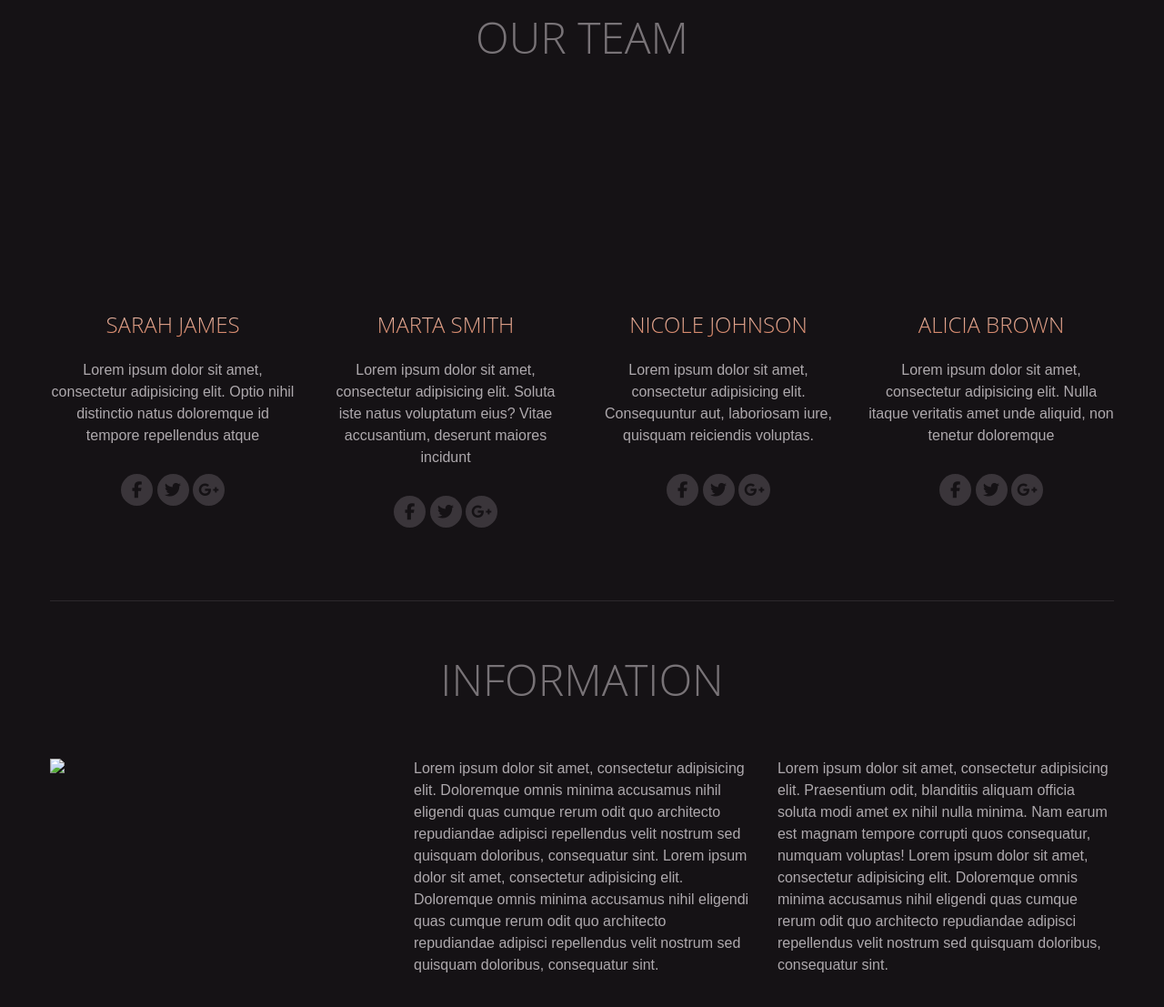
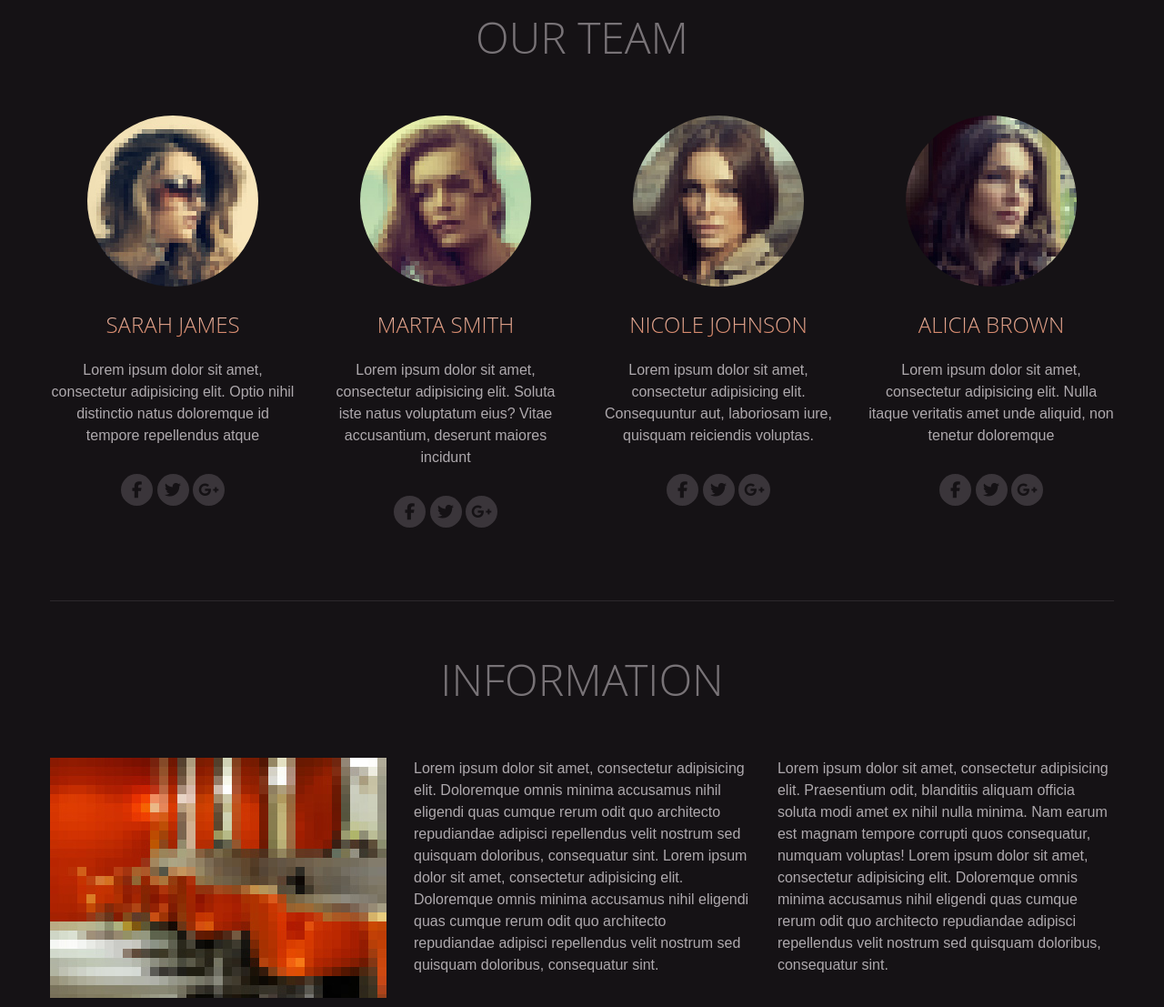
Before and after one commit to maacrewari/makeoversalons, a plain HTML site: page index.html in a window 1280 px wide. Shown: the part 1860-2967 px from the top of the page at 91% size. Drawn offline with nearby package versions, Linux system fonts and the light colour scheme; a script that the page names is missing; a web font is replaced by a local one.

Commit message:
Update index.html

```diff
--- a/index.html
+++ b/index.html
@@ -53,7 +53,7 @@
 
 			<div class="hero hero-slider">
 				<ul class="slides">
-					<li data-bg-image="dummy/slider-1.jpg">
+					<li data-bg-image="/slider-1.jpg">
 						<div class="container">
 							<h3 class="slider-subtitle">Your header goes here</h3>
 							<h2 class="slider-title">Professional</h2>
@@ -61,7 +61,7 @@
 							<a href="#" class="button large">Read more</a>
 						</div>
 					</li>
-					<li data-bg-image="dummy/slider-2.jpg">
+					<li data-bg-image="/slider-2.jpg">
 						<div class="container">
 							<h3 class="slider-subtitle">Your header goes here</h3>
 							<h2 class="slider-title">Professional</h2>
@@ -69,7 +69,7 @@
 							<a href="#" class="button large">Read more</a>
 						</div>
 					</li>
-					<li data-bg-image="dummy/slider-3.jpg">
+					<li data-bg-image="/slider-3.jpg">
 						<div class="container">
 							<h3 class="slider-subtitle">Your header goes here</h3>
 							<h2 class="slider-title">Professional</h2>
@@ -168,7 +168,7 @@
 						<div class="row">
 							<div class="col-md-3">
 								<div class="team">
-									<figure class="team-image"><img src="dummy/person-1.jpg"></figure>
+									<figure class="team-image"><img src="/person-1.jpg"></figure>
 									<h3 class="team-name">Sarah james</h3>
 									<p>Lorem ipsum dolor sit amet, consectetur adipisicing elit. Optio nihil distinctio natus doloremque id tempore repellendus atque</p>
 									<div class="social-links">
@@ -180,7 +180,7 @@
 							</div>
 							<div class="col-md-3">
 								<div class="team">
-									<figure class="team-image"><img src="dummy/person-2.jpg"></figure>
+									<figure class="team-image"><img src="/person-2.jpg"></figure>
 									<h3 class="team-name">Marta Smith</h3>
 									<p>Lorem ipsum dolor sit amet, consectetur adipisicing elit. Soluta iste natus voluptatum eius? Vitae accusantium, deserunt maiores incidunt</p>
 									<div class="social-links">
@@ -192,7 +192,7 @@
 							</div>
 							<div class="col-md-3">
 								<div class="team">
-									<figure class="team-image"><img src="dummy/person-3.jpg"></figure>
+									<figure class="team-image"><img src="/person-3.jpg"></figure>
 									<h3 class="team-name">Nicole Johnson</h3>
 									<p>Lorem ipsum dolor sit amet, consectetur adipisicing elit. Consequuntur aut, laboriosam iure, quisquam reiciendis voluptas.</p>
 									<div class="social-links">
@@ -204,7 +204,7 @@
 							</div>
 							<div class="col-md-3">
 								<div class="team">
-									<figure class="team-image"><img src="dummy/person-4.jpg"></figure>
+									<figure class="team-image"><img src="/person-4.jpg"></figure>
 									<h3 class="team-name">Alicia Brown</h3>
 									<p>Lorem ipsum dolor sit amet, consectetur adipisicing elit. Nulla itaque veritatis amet unde aliquid, non tenetur doloremque</p>
 									<div class="social-links">
@@ -223,7 +223,7 @@
 						<h2 class="section-title">Information</h2>
 						<div class="row">
 							<div class="col-md-4">
-								<figure><img src="dummy/figure-1.jpg" ></figure>
+								<figure><img src="/figure-1.jpg" ></figure>
 							</div>
 							<div class="col-md-4">
 								<p>Lorem ipsum dolor sit amet, consectetur adipisicing elit. Doloremque omnis minima accusamus nihil eligendi quas cumque rerum odit quo architecto repudiandae adipisci repellendus velit nostrum sed quisquam doloribus, consequatur sint. Lorem ipsum dolor sit amet, consectetur adipisicing elit. Doloremque omnis minima accusamus nihil eligendi quas cumque rerum odit quo architecto repudiandae adipisci repellendus velit nostrum sed quisquam doloribus, consequatur sint.</p>
```
